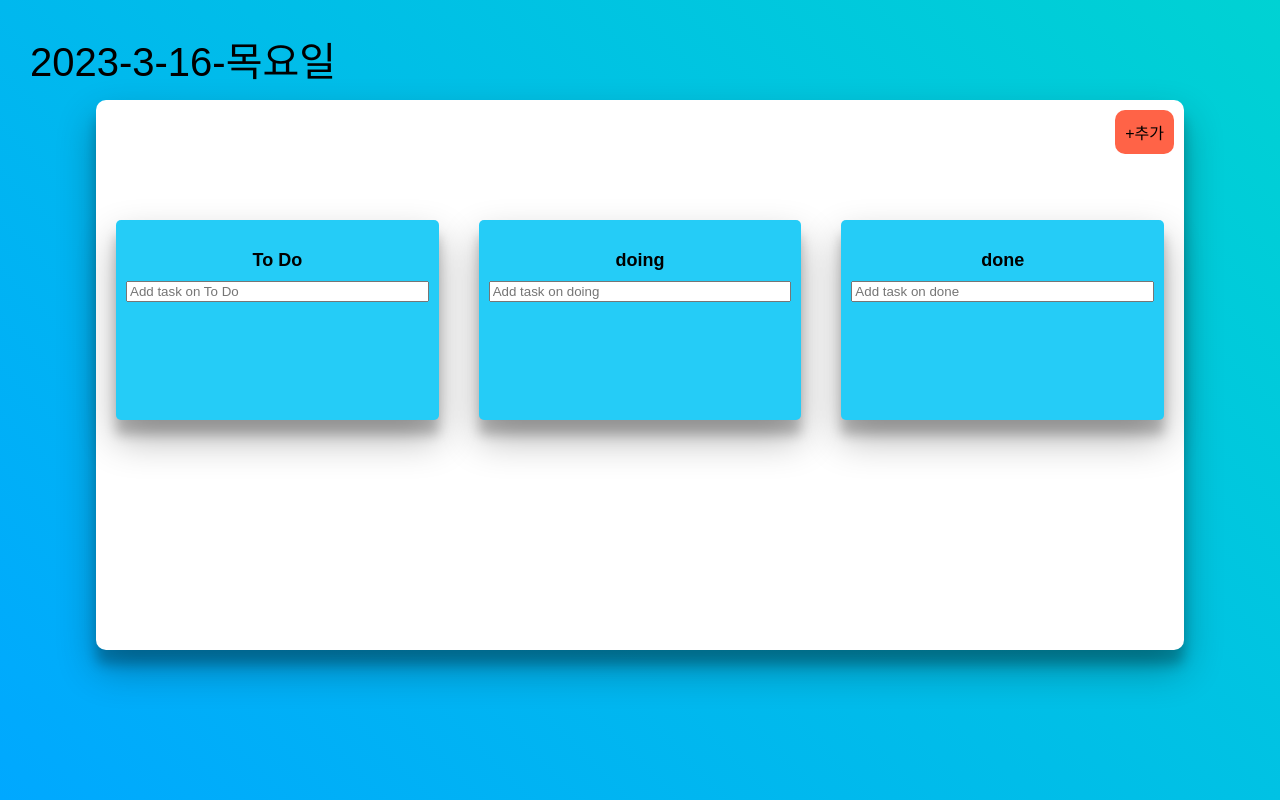
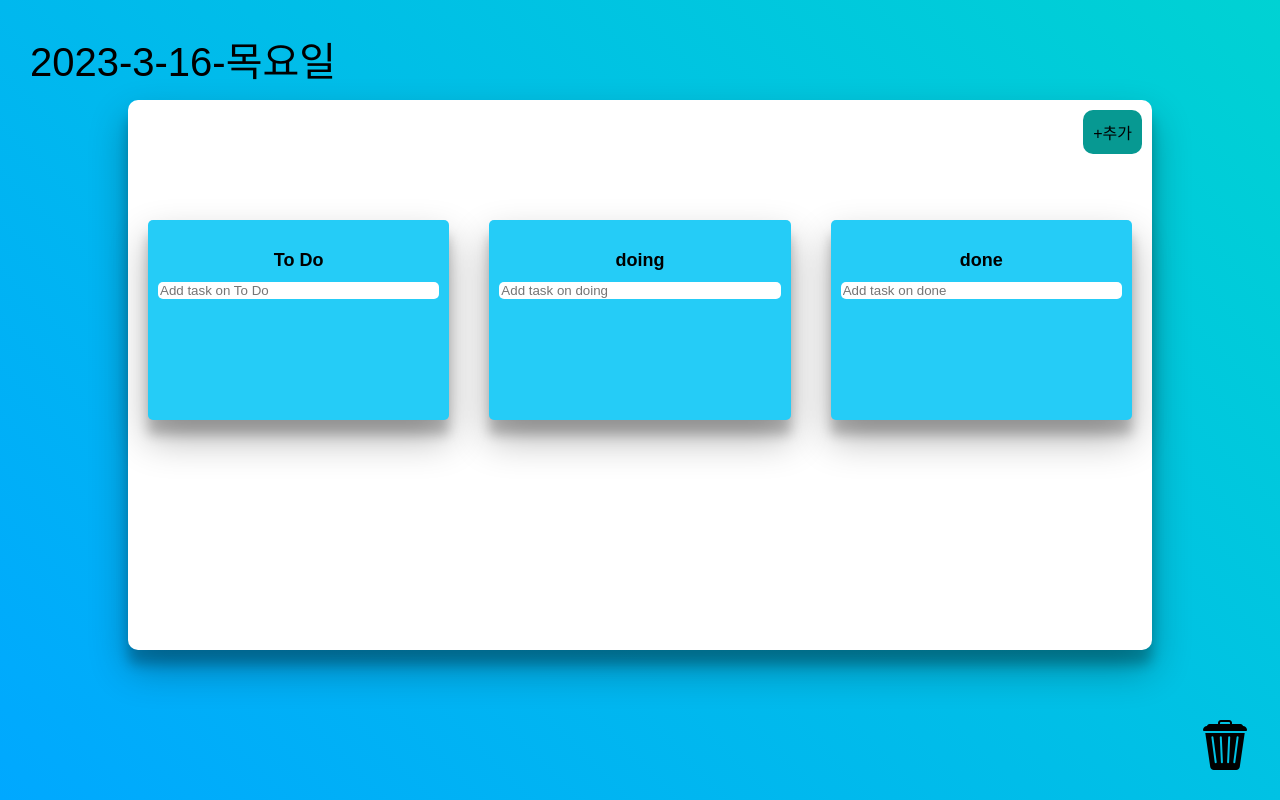
Before and after one commit to dong1hyun/toDoCalendar, a React (Create React App) app: page / in a window 1280 px wide. Built offline with nearby package versions, Linux system fonts and the light colour scheme.

Commit message:
드래그 드롭 완성

```diff
--- a/src/Routes/Components/Board.tsx
+++ b/src/Routes/Components/Board.tsx
@@ -1,7 +1,8 @@
 import { Droppable } from "react-beautiful-dnd"
 import { useForm } from "react-hook-form";
+import { useSetRecoilState } from "recoil";
 import styled from "styled-components";
-import { ITodo } from "../../atom";
+import { ITodo, toDoCategory } from "../../atom";
 import ToDo from "./ToDo"
 
 const Wrapper = styled.div`
@@ -33,6 +34,9 @@ const Form = styled.form`
     width: 100%;
     input {
         width: 100%;
+        border: none;
+        border-radius: 5px;
+        margin-bottom: 10px;
     }
 `
 
@@ -52,9 +56,22 @@ interface IForm {
 }
 
 function Board({ toDos, boardId }: IBoardProps) {
+    const setToDos = useSetRecoilState(toDoCategory);
     const { register, setValue, handleSubmit } = useForm<IForm>();
-    const onValid = (data: IForm) => {
-        console.log(data);
+    const onValid = ({ toDo }: IForm) => {
+        const newToDo = {
+            id: Date.now(),
+            text: toDo
+        }
+        setToDos(allBoards => {
+            return {
+                ...allBoards,
+                [boardId]: [
+                    ...allBoards[boardId],
+                    newToDo
+                ]
+            }
+        })
         setValue("toDo", "");
     }
     return (
@@ -68,7 +85,8 @@ function Board({ toDos, boardId }: IBoardProps) {
                 />
             </Form>
             <Droppable droppableId={boardId}>
-                {(magic, snapshot) => (
+                {(magic, snapshot) => {
+                    return(
                     <Area
                         ref={magic.innerRef}
                         {...magic.droppableProps}
@@ -85,7 +103,7 @@ function Board({ toDos, boardId }: IBoardProps) {
                         ))}
                         {magic.placeholder}
                     </Area>
-                )}
+                )}}
             </Droppable>
         </Wrapper>
     )
--- a/src/Routes/Components/ToDo.tsx
+++ b/src/Routes/Components/ToDo.tsx
@@ -2,7 +2,7 @@ import React from "react";
 import { Draggable } from "react-beautiful-dnd";
 import styled from "styled-components";
 
-const Card = styled.div<{isDragging:boolean}>`
+const Card = styled.div<ICardProp>`
   border-radius: 5px;
   margin-bottom: 5px;
   padding: 10px 10px;
@@ -13,6 +13,10 @@ interface IDragabbleCardProps {
   toDoId: number;
   toDoText: string;
   index: number;
+}
+
+interface ICardProp {
+  isDragging: boolean,
 }
 
 function DragabbleCard({ toDoId, toDoText, index }: IDragabbleCardProps) {
--- a/src/Routes/Home.tsx
+++ b/src/Routes/Home.tsx
@@ -1,9 +1,11 @@
 import { AnimatePresence, motion } from 'framer-motion';
 import styled from "styled-components"
-import { useRecoilState } from "recoil";
+import { useRecoilState, useSetRecoilState } from "recoil";
 import { useNavigate, useMatch } from "react-router-dom"
 import ToDos from './ToDos';
-import { selectedDate } from '../atom';
+import { selectedDate, toDoCategory } from '../atom';
+import { DragDropContext, Droppable, DropResult } from 'react-beautiful-dnd';
+
 
 const SelectedDate = styled(motion.div)`
   cursor: pointer;
@@ -14,8 +16,18 @@ const SelectedDate = styled(motion.div)`
   left: 10px;
   display:inline-block;
 `;
+const Img = styled.img<{isDraggingOver:boolean}>`
+  position: absolute;
+  width: 50px;
+  height: 50px;
+  bottom: 30px;
+  right: 30px;
+  scale: ${props => props.isDraggingOver ? "1.5" : null};
+  transition-duration: 0.5s;
+`
 function Home() {
   const [date, setDate] = useRecoilState(selectedDate);
+  const setToDos = useSetRecoilState(toDoCategory)
   const homeMatch = useMatch("/");
   const navigate = useNavigate();
   const onDateClicked = (year: number, month: number) => {
@@ -44,6 +56,48 @@ function Home() {
         return "토요일"
     }
   }
+  const onDragEnd = (info: DropResult) => {
+    const { destination, source } = info;
+    if(!destination) return;
+    if(destination.droppableId === "trashCan") {
+      setToDos((allBoards) => {
+        const boardCopy = [...allBoards[source.droppableId]];
+        boardCopy.splice(source.index, 1);
+        return {
+          ...allBoards,
+          [source.droppableId]: boardCopy
+        }
+      })
+      return;
+    }
+    if (destination?.droppableId === source.droppableId) {
+        setToDos((allBoards) => {
+            const boardCopy = [...allBoards[source.droppableId]];
+            const taskObj = boardCopy[source.index];
+            boardCopy.splice(source.index, 1);
+            boardCopy.splice(destination?.index, 0, taskObj);
+            return {
+                ...allBoards,
+                [source.droppableId]: boardCopy
+            }
+        })
+    }
+    if(destination.droppableId !== source.droppableId) {
+        setToDos((allBoards) => {
+            const sourceCopy = [...allBoards[source.droppableId]];
+            const targetCopy = [...allBoards[destination.droppableId]]
+            const taskObj = sourceCopy[source.index];
+            sourceCopy.splice(source.index, 1);
+            targetCopy.splice(destination.index, 0, taskObj);
+            return {
+                ...allBoards,
+                [source.droppableId]: sourceCopy,
+                [destination.droppableId]: targetCopy
+            }
+        })
+    }
+
+};
   return (
     <>
       {
@@ -56,7 +110,20 @@ function Home() {
             >
               {dateSelect(date)}
             </SelectedDate>
+            <DragDropContext onDragEnd={onDragEnd}>
             <ToDos />
+
+              <Droppable droppableId='trashCan'>
+                {(magic, snapshot) =>
+                    <Img
+                      ref={magic.innerRef}
+                      {...magic.droppableProps}
+                      isDraggingOver={snapshot.isDraggingOver}
+                      src={require('./trashCan.png')}
+                    />
+                }
+              </Droppable>
+            </DragDropContext>
           </>
           : null
       }
--- a/src/Routes/ToDos.tsx
+++ b/src/Routes/ToDos.tsx
@@ -1,5 +1,4 @@
 import { motion } from "framer-motion"
-import { DragDropContext, DropResult } from "react-beautiful-dnd";
 import { useNavigate } from "react-router-dom"
 import { useRecoilState } from "recoil";
 import styled from "styled-components"
@@ -9,7 +8,7 @@ import Board from "./Components/Board";
 const ToDoWrpper = styled(motion.div)`
   position: absolute;
   background-color: white;
-  width: 85%;
+  width: 80%;
   height: 550px;
   left: 0;
   right: 0;
@@ -25,7 +24,7 @@ const Add = styled(motion.span)`
   top: 10px;
   padding: 10px;
   border-top: 10px;
-  background-color: tomato;
+  background-color: rgba(7, 153, 146,1.0);
   border-radius: 10px;
 `
 const Boards = styled.div`
@@ -37,42 +36,12 @@ const Boards = styled.div`
 `;
 
 function ToDos() {
-    const [date, setDate] = useRecoilState(selectedDate);
     const [toDos, setToDos] = useRecoilState(toDoCategory);
     const navigate = useNavigate();
     const onAddClicked = () => {
         navigate("/add");
     }
 
-    const onDragEnd = (info: DropResult) => {
-        const { destination, source, draggableId } = info;
-        if(!destination) return;
-        if (destination?.droppableId === source.droppableId) {
-            setToDos((allBoards) => {
-                const boardCopy = [...allBoards[source.droppableId]];
-                boardCopy.splice(source.index, 1);
-                boardCopy.splice(destination?.index, 0, draggableId);
-                return {
-                    ...allBoards,
-                    [source.droppableId]: boardCopy
-                }
-            })
-        }
-        if(destination.droppableId !== source.droppableId) {
-            setToDos((allBoards) => {
-                const sourceCopy = [...allBoards[source.droppableId]];
-                const targetCopy = [...allBoards[destination.droppableId]]
-                sourceCopy.splice(source.index, 1);
-                targetCopy.splice(destination.index, 0, draggableId);
-                return {
-                    ...allBoards,
-                    [source.droppableId]: sourceCopy,
-                    [destination.droppableId]: targetCopy
-                }
-            })
-        }
-
-    };
     return (
         <ToDoWrpper
             initial={{ scale: 0 }}
@@ -81,15 +50,13 @@ function ToDos() {
             <Add
                 layoutId="todo"
                 onClick={onAddClicked}
-                whileHover={{ color: 'red' }}
+                whileHover={{ color: 'white' }}
             >
                 +추가
             </Add>
-            <DragDropContext onDragEnd={onDragEnd}>
                 <Boards>
                     {Object.keys(toDos).map(boardId => <Board boardId={boardId} key={boardId} toDos={toDos[boardId]} />)}
                 </Boards>
-            </DragDropContext>
         </ToDoWrpper>
     )
 }
```
Also changed, not shown: src/Routes/trashCan.png (added).
